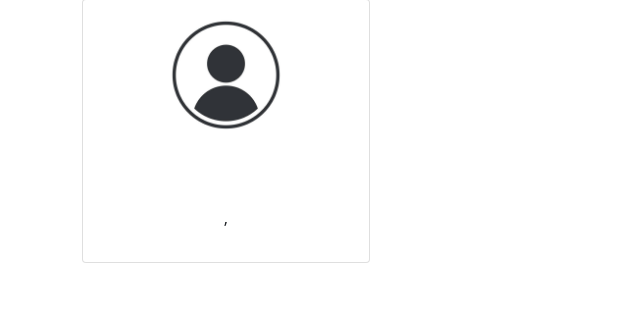
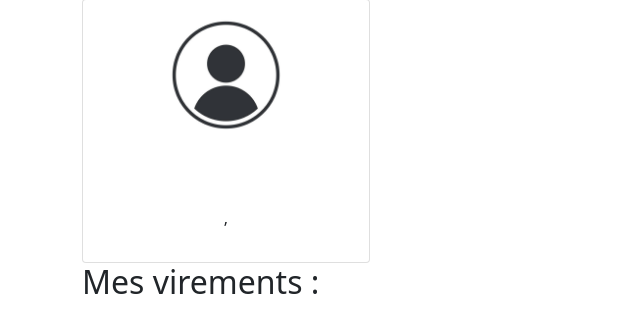
Before and after one commit to ValMgr/BNB-Baribas, a Symfony app: template templates/account/index.html.twig in a window 1280 px wide. Shown: the part 215-548 px from the top of the page, without its empty margins (0-640 px from the left). Run offline with Twig, Linux system fonts and the light colour scheme; the template is opened without the code that fills it, so the values that code supplies are empty; some libraries are stand-ins or nearby versions.

Commit message:
add virement

```diff
--- a/templates/account/index.html.twig
+++ b/templates/account/index.html.twig
@@ -67,6 +67,11 @@
 
             </script>
         </div>
+        <div class="d-flex justify-content-between align-items-center">
+            <h2>Mes virements :</h2>
+
+        </div>
+
     </div>
 
     <style>
```
